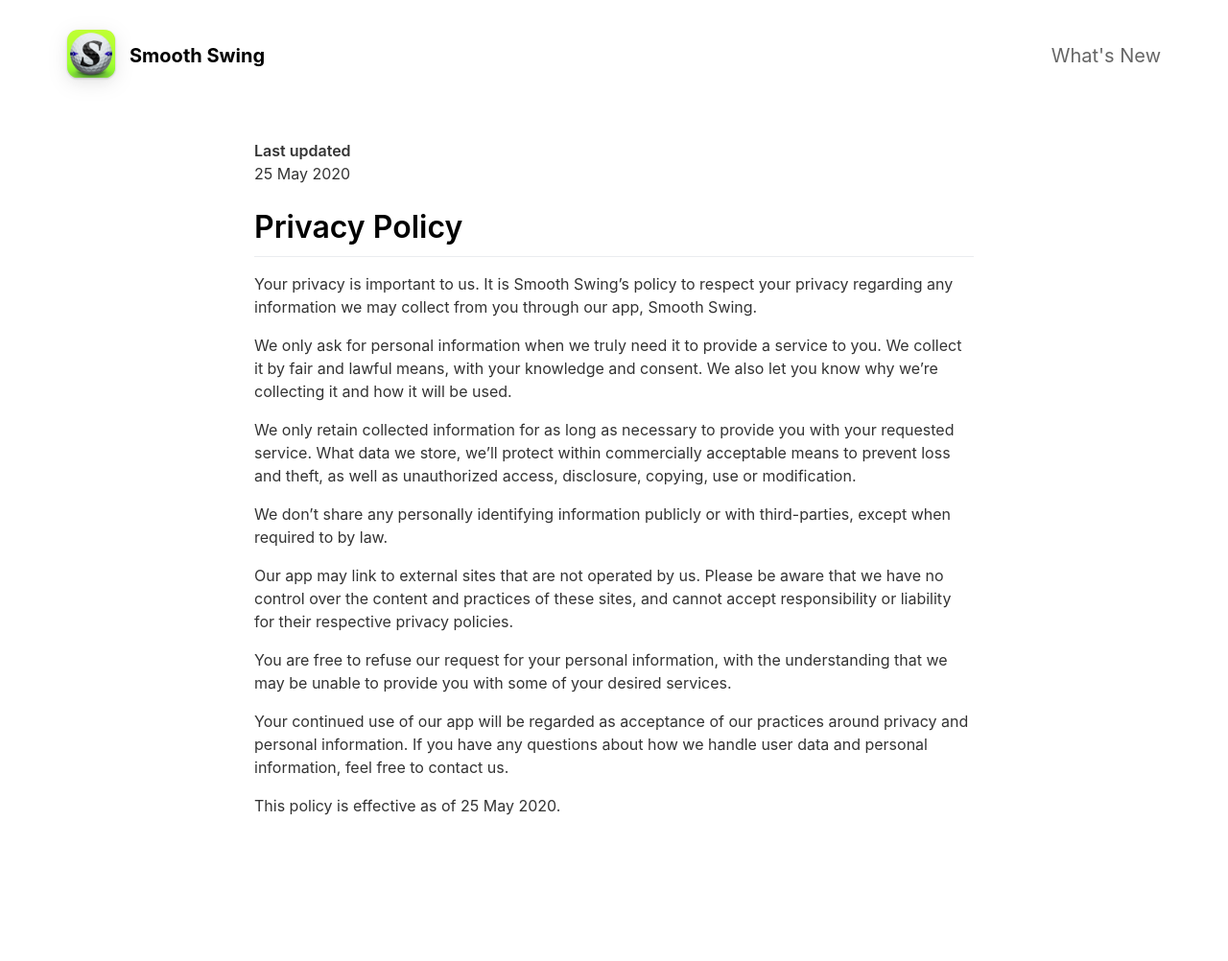
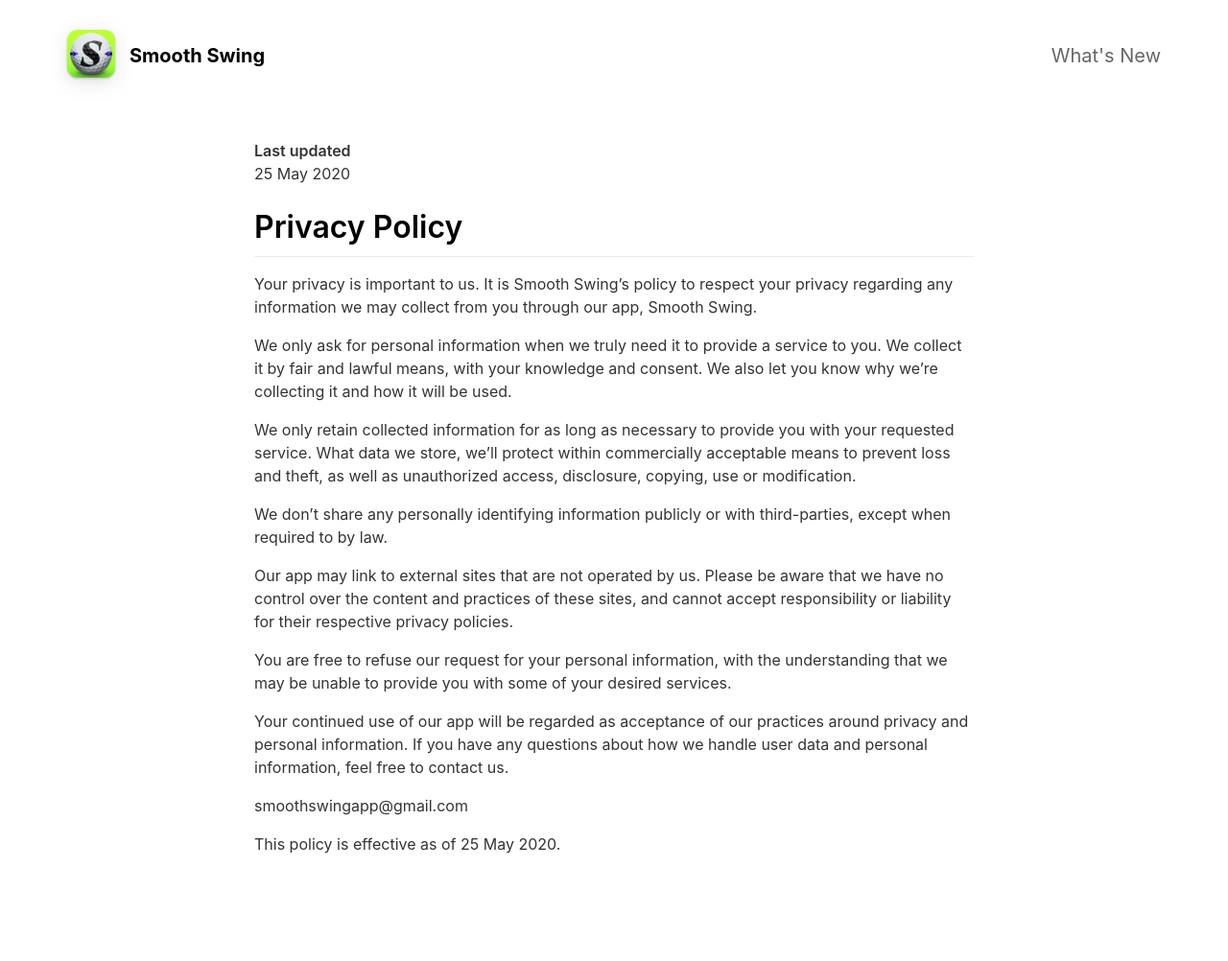
Before and after one commit to SmoothSwing/SmoothSwing.github.io, a Jekyll site: the page built from _pages/privacypolicy.md, in a window 1280 px wide. Shown: the whole page at 96% size. Built offline with Jekyll 4.4.1, drawn with Linux system fonts in a browser that asks for light colours; nearby versions of some CDN libraries; before the commit the page ends 922 px from its top, so only the background shows below that.

Commit message:
More, BASE

```diff
--- a/_pages/privacypolicy.md
+++ b/_pages/privacypolicy.md
@@ -23,4 +23,8 @@ You are free to refuse our request for your personal information, with the under
 
 Your continued use of our app will be regarded as acceptance of our practices around privacy and personal information. If you have any questions about how we handle user data and personal information, feel free to contact us.
 
+smoothswingapp@gmail.com
+
 This policy is effective as of 25 May 2020.
+
+<br>
```
Also changed, not shown: 3 other files.
